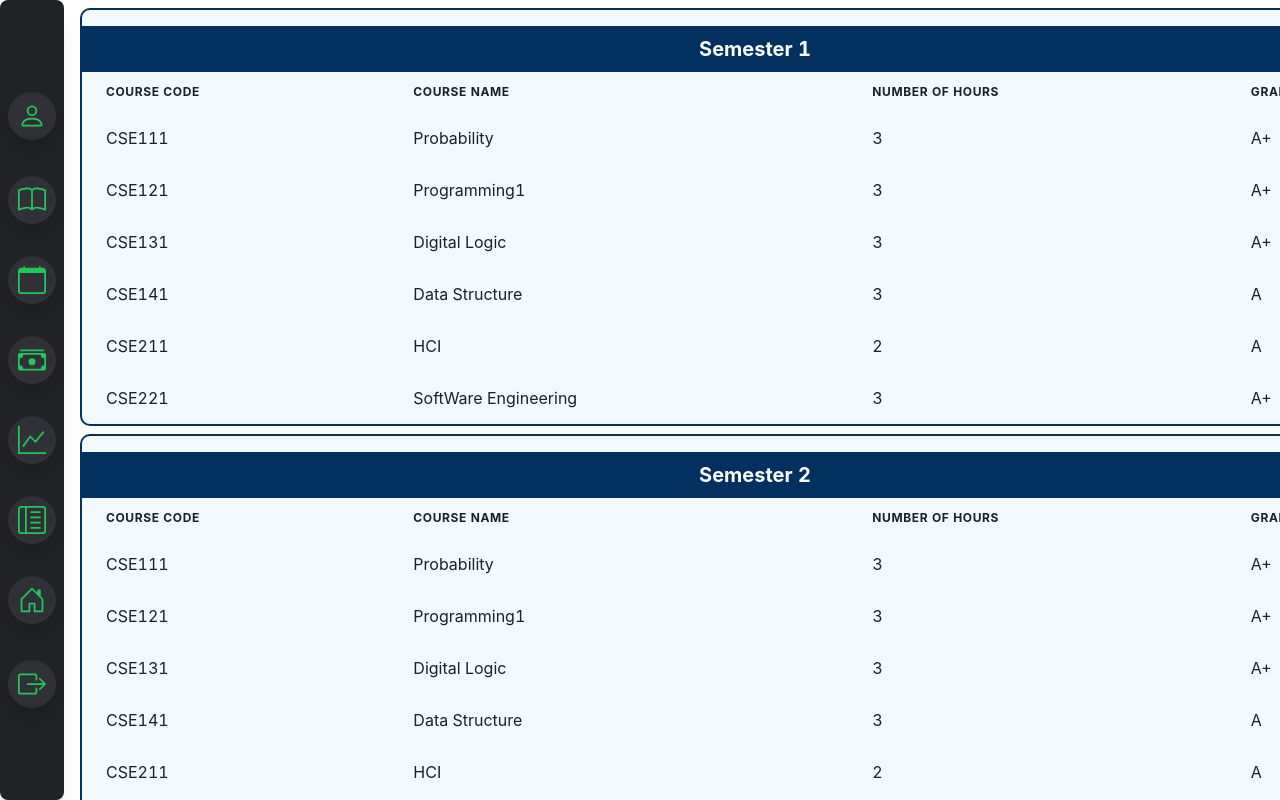
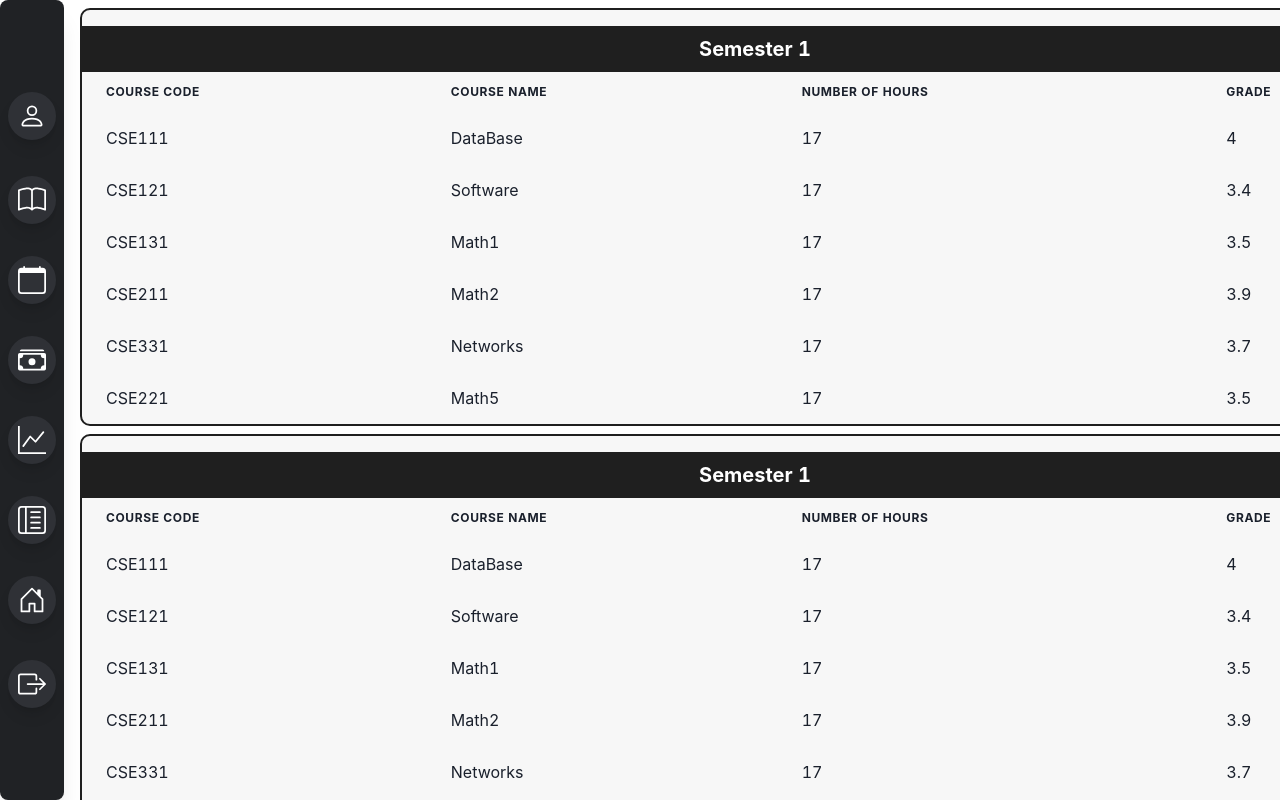
Before and after one commit to Central-Student-Hub/Central-Student-Hub, a React (Create React App) app in the folder React/central-student-hub/: page / in a window 1280 px wide. Both pictures are taken after a click on the element "Grades". Shown: the top 800 px of the page. Built offline with nearby package versions, Linux system fonts and the light colour scheme.

Commit message:
Edited Grades and Student Profile

```diff
--- a/React/central-student-hub/src/Models/Grade.ts
+++ b/React/central-student-hub/src/Models/Grade.ts
@@ -1,4 +1,120 @@
 export type Grade = {
+    courseCode:string,
     courseName: string,
+    numberOfHours:number,
     grade: number
 }
+
+export const c: Grade[][] = [
+
+    [{
+        courseCode:"CSE111",
+        courseName:"DataBase",
+        numberOfHours:17,
+        grade:4
+    },
+    {
+        courseCode:"CSE121",
+        courseName:"Software",
+        numberOfHours:17,
+        grade:3.4
+    },
+    {
+        courseCode:"CSE131",
+        courseName:"Math1",
+        numberOfHours:17,
+        grade:3.5
+    },
+    {
+        courseCode:"CSE211",
+        courseName:"Math2",
+        numberOfHours:17,
+        grade:3.9
+    },
+    {
+        courseCode:"CSE331",
+        courseName:"Networks",
+        numberOfHours:17,
+        grade:3.7
+    },
+    {
+        courseCode:"CSE221",
+        courseName:"Math5",
+        numberOfHours:17,
+        grade:3.5
+    }],
+
+    [{
+        courseCode:"CSE111",
+        courseName:"DataBase",
+        numberOfHours:17,
+        grade:4
+    },
+    {
+        courseCode:"CSE121",
+        courseName:"Software",
+        numberOfHours:17,
+        grade:3.4
+    },
+    {
+        courseCode:"CSE131",
+        courseName:"Math1",
+        numberOfHours:17,
+        grade:3.5
+    },
+    {
+        courseCode:"CSE211",
+        courseName:"Math2",
+        numberOfHours:17,
+        grade:3.9
+    },
+    {
+        courseCode:"CSE331",
+        courseName:"Networks",
+        numberOfHours:17,
+        grade:3.7
+    },
+    {
+        courseCode:"CSE221",
+        courseName:"Math5",
+        numberOfHours:17,
+        grade:3.5
+    }],
+
+    [{
+        courseCode:"CSE111",
+        courseName:"DataBase",
+        numberOfHours:17,
+        grade:4
+    },
+    {
+        courseCode:"CSE121",
+        courseName:"Software",
+        numberOfHours:17,
+        grade:3.4
+    },
+    {
+        courseCode:"CSE131",
+        courseName:"Math1",
+        numberOfHours:17,
+        grade:3.5
+    },
+    {
+        courseCode:"CSE211",
+        courseName:"Math2",
+        numberOfHours:17,
+        grade:3.9
+    },
+    {
+        courseCode:"CSE331",
+        courseName:"Networks",
+        numberOfHours:17,
+        grade:3.7
+    },
+    {
+        courseCode:"CSE221",
+        courseName:"Math5",
+        numberOfHours:17,
+        grade:3.5
+    }]
+]
--- a/React/central-student-hub/src/StudentInterface/Grades.css
+++ b/React/central-student-hub/src/StudentInterface/Grades.css
@@ -3,8 +3,8 @@
     z-index:-1;
     margin-top:8px;
     border-width:2px;
-    border-color:#03315F;
-    background-Color:#F2F9FF;
+    border-color:#1F1F1F;
+    background-Color:#F7F7F7;
     width: 1350px;
 }
 
--- a/React/central-student-hub/src/StudentInterface/Grades.tsx
+++ b/React/central-student-hub/src/StudentInterface/Grades.tsx
@@ -1,13 +1,14 @@
-import { Text, Table, TableCaption, TableContainer, Tbody, Td, Tfoot, Th, Thead, Tr } from '@chakra-ui/react';
+import {Table, TableCaption, TableContainer, Tbody, Td, Th, Thead, Tr } from '@chakra-ui/react';
 import React from 'react';
 import './Grades.css';
+import {c} from '../Models/Grade.ts'
 
-const Grades: React.FC = () => {
-  return (<div>
+function MyTable({semesterGrades}){
 
+    return(
         <TableContainer  className='gradesTable'>
-                <Table variant='unstyled' colorScheme='messenger'>
-                    <TableCaption placement='top' fontSize={20} backgroundColor='#03315F'
+            <Table variant='unstyled'>
+                <TableCaption placement='top' fontSize={20} backgroundColor='#1F1F1F'
                     fontWeight={'bold'} color={'White'}>
                     Semester 1
                 </TableCaption>
@@ -20,212 +21,30 @@ const Grades: React.FC = () => {
                     </Tr>
                 </Thead>
                 <Tbody>
-                        <Tr>
-                            <Td>CSE111</Td>
-                            <Td>Probability</Td>
-                            <Td>3</Td>
-                            <Td>A+</Td>
-                        </Tr>
-                        <Tr>
-                            <Td>CSE121</Td>
-                            <Td>Programming1</Td>
-                            <Td>3</Td>
-                            <Td>A+</Td>
-                        </Tr>
-                        <Tr>
-                            <Td>CSE131</Td>
-                            <Td>Digital Logic</Td>
-                            <Td>3</Td>
-                            <Td>A+</Td>
-                        </Tr>
-                        <Tr>
-                            <Td>CSE141</Td>
-                            <Td>Data Structure</Td>
-                            <Td>3</Td>
-                            <Td>A</Td>
-                        </Tr>
-                        <Tr>
-                            <Td>CSE211</Td>
-                            <Td>HCI</Td>
-                            <Td>2</Td>
-                            <Td>A</Td>
-                        </Tr>
-                        <Tr>
-                            <Td>CSE221</Td>
-                            <Td>SoftWare Engineering</Td>
-                            <Td>3</Td>
-                            <Td>A+</Td>
-                        </Tr>
+                    {semesterGrades}
                 </Tbody>
             </Table>
         </TableContainer>
+    );
+}
 
-            <TableContainer className='gradesTable' >
-                <Table variant='unstyled' colorScheme='messenger'>
-                    <TableCaption placement='top' fontSize={20} backgroundColor='#03315F'
-                     fontWeight={'bold'} color={'White'}>
-                        Semester 2
-                    </TableCaption>
-                    <Thead>
+const Grades: React.FC = () => {
+
+    const semesters = c.map(semesterArray =>
+
+        semesterArray.map(course =>
             <Tr>
-                            <Th>Course Code</Th>
-                            <Th>Course Name</Th>
-                            <Th>Number Of Hours</Th>
-                            <Th>Grade</Th>
+                <Td>{course.courseCode}</Td>
+                <Td>{course.courseName}</Td>
+                <Td>{course.numberOfHours}</Td>
+                <Td>{course.grade}</Td>
             </Tr>
-                    </Thead>
-                    <Tbody>
-                        <Tr>
-                            <Td>CSE111</Td>
-                            <Td>Probability</Td>
-                            <Td>3</Td>
-                            <Td>A+</Td>
-                        </Tr>
-                        <Tr>
-                            <Td>CSE121</Td>
-                            <Td>Programming1</Td>
-                            <Td>3</Td>
-                            <Td>A+</Td>
-                        </Tr>
-                        <Tr>
-                            <Td>CSE131</Td>
-                            <Td>Digital Logic</Td>
-                            <Td>3</Td>
-                            <Td>A+</Td>
-                        </Tr>
-                        <Tr>
-                            <Td>CSE141</Td>
-                            <Td>Data Structure</Td>
-                            <Td>3</Td>
-                            <Td>A</Td>
-                        </Tr>
-                        <Tr>
-                            <Td>CSE211</Td>
-                            <Td>HCI</Td>
-                            <Td>2</Td>
-                            <Td>A</Td>
-                        </Tr>
-                        <Tr>
-                            <Td>CSE221</Td>
-                            <Td>SoftWare Engineering</Td>
-                            <Td>3</Td>
-                            <Td>A+</Td>
-                        </Tr>
-                    </Tbody>
-                </Table>
-            </TableContainer>
+        )
+    )
 
-            <TableContainer className='gradesTable'>
-                <Table variant='unstyled' colorScheme='messenger'>
-                    <TableCaption placement='top' fontSize={20} backgroundColor='#03315F'
-                     fontWeight={'bold'} color={'White'}>
-                        Semester 3
-                    </TableCaption>
-                    <Thead>
-                        <Tr>
-                            <Th>Course Code</Th>
-                            <Th>Course Name</Th>
-                            <Th>Number Of Hours</Th>
-                            <Th>Grade</Th>
-                        </Tr>
-                    </Thead>
-                    <Tbody>
-                        <Tr>
-                            <Td>CSE111</Td>
-                            <Td>Probability</Td>
-                            <Td>3</Td>
-                            <Td>A+</Td>
-                        </Tr>
-                        <Tr>
-                            <Td>CSE121</Td>
-                            <Td>Programming1</Td>
-                            <Td>3</Td>
-                            <Td>A+</Td>
-                        </Tr>
-                        <Tr>
-                            <Td>CSE131</Td>
-                            <Td>Digital Logic</Td>
-                            <Td>3</Td>
-                            <Td>A+</Td>
-                        </Tr>
-                        <Tr>
-                            <Td>CSE141</Td>
-                            <Td>Data Structure</Td>
-                            <Td>3</Td>
-                            <Td>A</Td>
-                        </Tr>
-                        <Tr>
-                            <Td>CSE211</Td>
-                            <Td>HCI</Td>
-                            <Td>2</Td>
-                            <Td>A</Td>
-                        </Tr>
-                        <Tr>
-                            <Td>CSE221</Td>
-                            <Td>SoftWare Engineering</Td>
-                            <Td>3</Td>
-                            <Td>A+</Td>
-                        </Tr>
-                    </Tbody>
-                </Table>
-            </TableContainer>
-
-            <TableContainer className='gradesTable'>
-                <Table variant='unstyled' colorScheme='messenger'>
-                    <TableCaption placement='top' fontSize={20} backgroundColor='#03315F'
-                     fontWeight={'bold'} color={'White'}>
-                        Semester 4
-                    </TableCaption>
-                    <Thead>
-                        <Tr>
-                            <Th>Course Code</Th>
-                            <Th>Course Name</Th>
-                            <Th>Number Of Hours</Th>
-                            <Th>Grade</Th>
-                        </Tr>
-                    </Thead>
-                    <Tbody>
-                        <Tr>
-                            <Td>CSE111</Td>
-                            <Td>Probability</Td>
-                            <Td>3</Td>
-                            <Td>A+</Td>
-                        </Tr>
-                        <Tr>
-                            <Td>CSE121</Td>
-                            <Td>Programming1</Td>
-                            <Td>3</Td>
-                            <Td>A+</Td>
-                        </Tr>
-                        <Tr>
-                            <Td>CSE131</Td>
-                            <Td>Digital Logic</Td>
-                            <Td>3</Td>
-                            <Td>A+</Td>
-                        </Tr>
-                        <Tr>
-                            <Td>CSE141</Td>
-                            <Td>Data Structure</Td>
-                            <Td>3</Td>
-                            <Td>A</Td>
-                        </Tr>
-                        <Tr>
-                            <Td>CSE211</Td>
-                            <Td>HCI</Td>
-                            <Td>2</Td>
-                            <Td>A</Td>
-                        </Tr>
-                        <Tr>
-                            <Td>CSE221</Td>
-                            <Td>SoftWare Engineering</Td>
-                            <Td>3</Td>
-                            <Td>A+</Td>
-                        </Tr>
-                    </Tbody>
-                </Table>
-            </TableContainer>
-
-
+  return (
+        <div>
+            {semesters.map(sem => <MyTable semesterGrades={sem}/>)}
         </div>
     );
 };
--- a/React/central-student-hub/src/index.css
+++ b/React/central-student-hub/src/index.css
@@ -9,14 +9,15 @@ body {
 @layer components {
 
     .sidebar-icon {
-        @apply relative flex items-center justify-center
-        h-12 w-12 mt-1 mb-1 mx-auto
-        bg-gray-800 hover:bg-green-600 dark:bg-gray-800
-        text-green-500 hover:text-white
-        hover:rounded-xl rounded-3xl
-        transition-all duration-300 ease-linear
-        cursor-pointer shadow-lg;
+      @apply relative flex items-center justify-center
+      h-12 w-12 mt-1 mb-1 mx-auto
+      bg-gray-800 hover:bg-gray-600 dark:bg-gray-200
+      text-white hover:text-white
+      hover:rounded-xl rounded-3xl
+      transition-all duration-300 ease-linear
+      cursor-pointer shadow-lg;
     }
+
 
 
     .sidebar-tooltip {
```
Also changed, not shown: React/central-student-hub/src/UserProfileComponent/StudentProfile.tsx (+9 -10 lines). Lines whose indentation alone changed are shown as unchanged.
